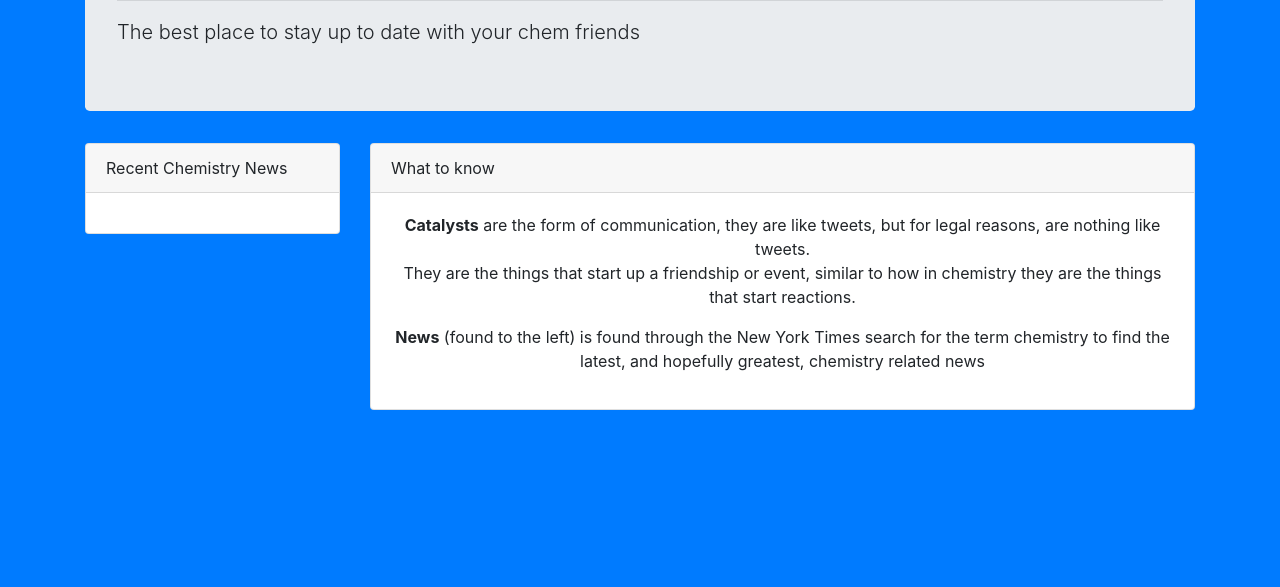
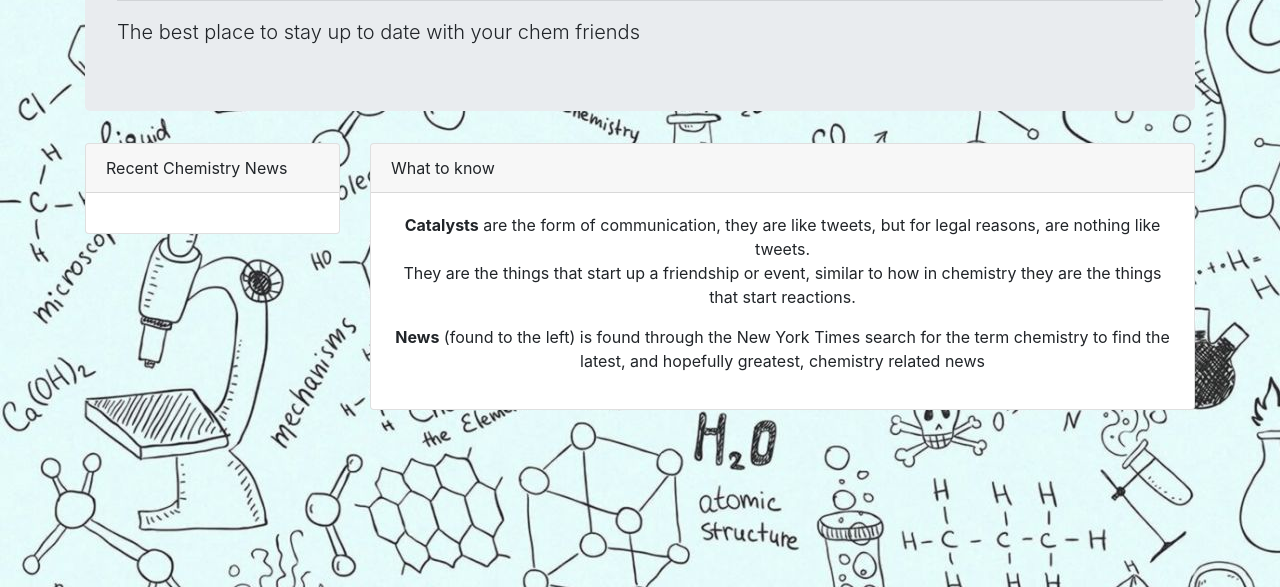
Before and after one commit to GageDorl/ChemConnect, a website: page views/home.html in a window 1280 px wide. Shown: the part 213-800 px from the top of the page. Drawn offline with nearby package versions, Linux system fonts and the light colour scheme; files that its build step writes are made by us from their sources; no server answers; files whose address does not match are found by name.

Commit message:
Added background

```diff
--- a/public/styles/stylesheet.css
+++ b/public/styles/stylesheet.css
@@ -17,3 +17,6 @@
 .uniqueCat{
     margin:5px;
 }
+body{
+    background-image: url("/images/background.jpg")
+}
--- a/views/home.html
+++ b/views/home.html
@@ -9,7 +9,7 @@
         <script src="js/home.js"></script>
         <script src=https://momentjs.com/downloads/moment.min.js></script>
     </head>
-    <body class=bg-primary>
+    <body>
         <div class="navbar bg-dark navbar-expand-lg">
             <a class="navbar-brand" href="/"><img src=>Chem Connect</a>
             <button class="navbar-toggler" type="button" data-toggle="collapse" data-target="#navbarNavAltMarkup" aria-controls="navbarNavAltMarkup" aria-expanded="false" aria-label="Toggle navigation">
```
Also changed, not shown: views/catalysts.html (+1 -1 lines), views/login.html (+1 -1 lines), views/mine.html (+1 -1 lines), views/signup.html (+1 -1 lines), public/images/background.jpg (added).
